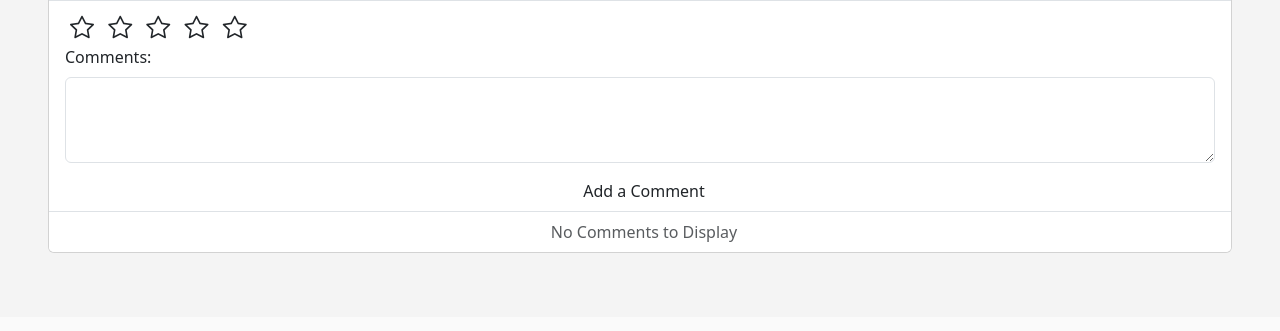
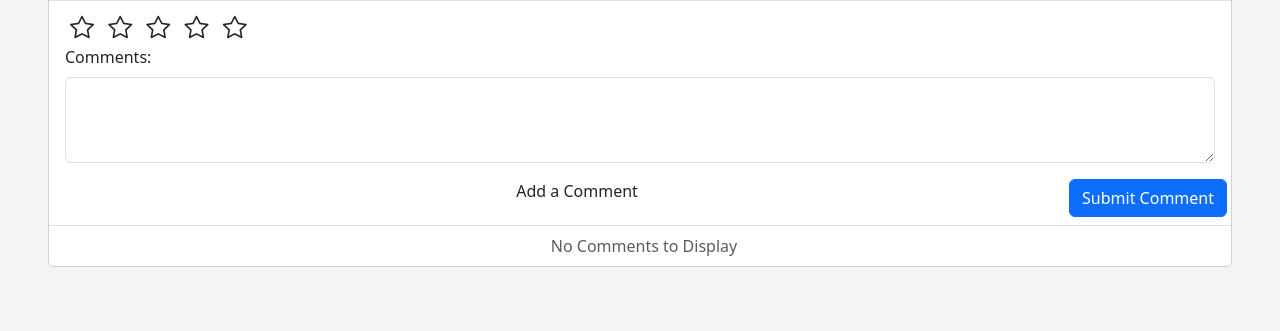
Before and after one commit to asemfi/CS416FinalProject, a Django app: a page that uses templates/eventview.html in a window 1280 px wide. Shown: the part 649-980 px from the top of the page. Before the commit the page ends 902 px from the top, so only its background shows below. Run offline with Django 4.2, Linux system fonts and the light colour scheme; a user stored in the database is signed in; data comes from the database, SQL or seed files in the repository; both versions use the stored data as it was after the commit.

Commit message:
users can now add comments Jocelyn

```diff
--- a/templates/eventview.html
+++ b/templates/eventview.html
@@ -216,13 +216,17 @@
           form.append(updateButt);
         {% else %}
           <!-- if user has not commented yet -->
-            <!-- add a submit button -->
+          <!-- add a submit button -->
           let submitButt = $('<button>', {
-            type: 'submit',
-            text: 'Comment',
-            class: 'btn btn-primary',
-            id: 'submit-button'
+            type: 'button',
+            text: 'Submit Comment',
+            class: 'btn btn-primary submit-button',
+            id: 'submit-comment-button',
+            click: function() {
+              submitForm("{% url 'create_comment' event_id %}");
+            }
           });
+          form.append(submitButt);
         {% endif %}
       <!-- Only run if no user is logged in > button to log in -->
       {% else %}
--- a/ticketMaster/urls.py
+++ b/ticketMaster/urls.py
@@ -6,4 +6,5 @@ urlpatterns = [
     path('event/view/<str:event_id>', views.view_event, name='view_event'),
     path('event/view/<str:event_id>/update_comment', views.update_comment, name='update_comment'),
     path('event/view/<str:event_id>/delete_comment', views.delete_comment, name='delete_comment'),
+    path('event/view/<str:event_id>/create_comment', views.create_comment, name='create_comment'),
 ]
--- a/ticketMaster/views.py
+++ b/ticketMaster/views.py
@@ -218,8 +218,6 @@ def get_event_search(search_term, city_name, ):
 
 
 def delete_comment(request, event_id):
-    print('user: ' + request.user.username)
-    print('eventID: ' + event_id)
     comment = Comment.objects.get(eventID__event_id=event_id, user=request.user)
     if request.method == 'POST':
         form = CommentForm(request.POST)
@@ -227,7 +225,6 @@ def delete_comment(request, event_id):
             comment.delete()
             return redirect(reverse('view_event',  kwargs={'event_id': event_id}))
 
-    print('error when deleting')
     return redirect('ticketmaster')
 
 
@@ -241,6 +238,23 @@ def update_comment(request, event_id):
             success = update_comment_content(event_id, user, star_rating, comment_text)
 
             if success:
+                return redirect(reverse('view_event',  kwargs={'event_id': event_id}))
+
+    return redirect('ticketmaster')
+
+
+def create_comment(request, event_id):
+    if request.method == 'POST':
+        form = CommentForm(request.POST)
+        if form.is_valid():
+            e_id = Event.objects.get(event_id=event_id).id
+            user = request.user.id
+            star_rating = form.cleaned_data['starRating']
+            comment_text = form.cleaned_data['comment']
+            comment = Comment(eventID_id=e_id, user_id=user, starRating=star_rating, comment=comment_text)
+            comment.full_clean()
+            comment.save()
+            if True:
                 return redirect(reverse('view_event',  kwargs={'event_id': event_id}))
 
     return redirect('ticketmaster')
```
Also changed, not shown: db.sqlite3.
